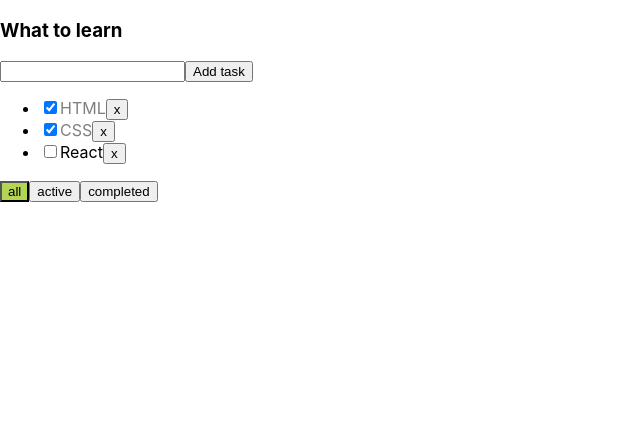
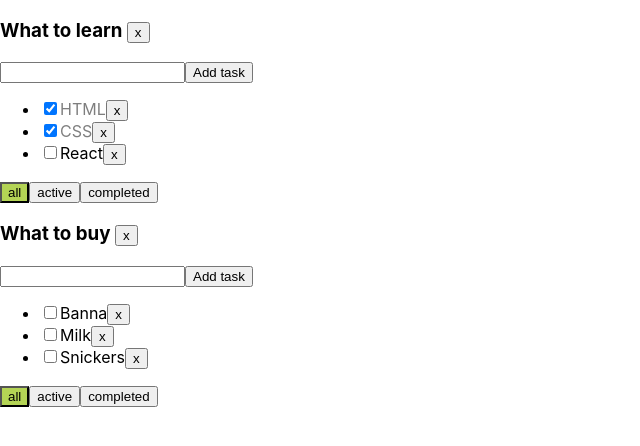
Before and after one commit to Sergejs-Rudko/port_todolist, a React (Create React App) app: page / in a window 1280 px wide. Shown: the top 446 px of the page, without its empty margins (0-640 px from the left). Built offline with nearby package versions, Linux system fonts and the light colour scheme.

Commit message:
5 multiple todolists removing todolist

```diff
--- a/src/App.tsx
+++ b/src/App.tsx
@@ -5,56 +5,100 @@ import {v1} from "uuid";
 
 function App() {
 
-    let [tasks, setTasks] = useState<Array<TaskType>>([
+    let todolistId1 = v1()
+    let todolistId2 = v1()
+
+    let [tasks, setTasks] = useState(
+        {
+            [todolistId1]: [
                 {id: v1(), title: "HTML", isDone: true},
                 {id: v1(), title: "CSS", isDone: true},
                 {id: v1(), title: "React", isDone: false},
+            ],
+            [todolistId2]: [
+                {id: v1(), title: "Banna", isDone: false},
+                {id: v1(), title: "Milk", isDone: false},
+                {id: v1(), title: "Snickers", isDone: false},
+            ],
+        }
+    )
+
+    let [todolists, setTodolists] = useState<Array<TodolistType>>([
+        {id: todolistId1, title: "What to learn", filter: "all"},
+        {id: todolistId2, title: "What to buy", filter: "all"},
     ])
 
-    let [filter, setFilter] = useState<FilterTypes>("all")
 
-
-    const removeTask = (id: string) => {
-        return setTasks(tasks.filter((task) => task.id !== id))
+    const removeTask = (id: string, todolistID: string) => {
+        let t = tasks[todolistID]
+        let filteredTasks = t.filter((task) => task.id !== id)
+        tasks[todolistID] = filteredTasks
+        setTasks({...tasks})
     }
 
-    const changeFilter = (filter: FilterTypes) => {
-        setFilter(filter)
+    const changeFilter = (filter: FilterTypes, todolistID: string) => {
+        let todolist = todolists.find((tl) => tl.id === todolistID)
+        if (todolist) {
+            todolist.filter = filter
+            setTodolists([...todolists])
+        }
     }
 
-    const addTask = (title: string) => {
+    const addTask = (title: string, todolistID: string) => {
         let newTask: TaskType = {id: v1(), title, isDone: false}
-        setTasks([newTask, ...tasks])
+        let t = tasks[todolistID]
+        let newTasks = [newTask, ...t]
+        tasks[todolistID] = newTasks
+        setTasks({...tasks})
     }
 
-    const changeTaskStatus = (id: string, isDone: boolean) => {
-        let task = tasks.find((t) => t.id === id)
+    const changeTaskStatus = (id: string, isDone: boolean, todolistID: string) => {
+        let t = tasks[todolistID]
+        let task = t.find((task) => task.id === id)
         if (task) {
             task.isDone = isDone
         }
-        let copyTasks = [...tasks]
-        setTasks(copyTasks)
+
+        setTasks({...tasks})
     }
 
-    let tasksForTodolist = tasks
-    if (filter === "active") {
-        tasksForTodolist = tasks.filter((task) => task.isDone === false)
+    const removeTodolist = (id: string) => {
+        let tls = todolists.filter((tl) => tl.id !== id)
+        delete tasks[id]
+        setTodolists(tls)
+        setTasks({...tasks})
     }
 
-    if (filter === "completed") {
-        tasksForTodolist = tasks.filter((task) => task.isDone === true)
-    }
 
     return (
         <div className="App">
-            <Todolist title={"What to learn"}
+            {
+                todolists.map((tl) => {
+                    let tasksForTodolist = tasks[tl.id]
+                    if (tl.filter === "active") {
+                        tasksForTodolist = tasks[tl.id].filter((task) => task.isDone === false)
+                    }
+
+                    if (tl.filter === "completed") {
+                        tasksForTodolist = tasks[tl.id].filter((task) => task.isDone === true)
+                    }
+
+
+                    return <Todolist
+                        key={tl.id}
+                        id={tl.id}
+                        title={tl.title}
                         tasks={tasksForTodolist}
                         removeTask={removeTask}
                         changeFilter={changeFilter}
                         addTask={addTask}
                         changeTaskStatus={changeTaskStatus}
-                      filter={filter}
+                        removeTodolist={removeTodolist}
+                        filter={tl.filter}
                     />
+                })
+            }
+
         </div>
     );
 }
@@ -65,6 +109,12 @@ export type TaskType = {
     isDone: boolean
 }
 
+export type TodolistType = {
+    id: string
+    title: string
+    filter: FilterTypes
+}
+
 export type FilterTypes = "all" | "active" | "completed"
 
 export default App;
--- a/src/Todolist.tsx
+++ b/src/Todolist.tsx
@@ -24,26 +24,28 @@ export const Todolist = (props: PropsType) => {
             setError(true)
             return
         }
-        props.addTask(newTaskTitle)
+        props.addTask(newTaskTitle, props.id)
         setNewTaskTitle("")
     }
 
     const onAllFilter = () => {
-        props.changeFilter("all")
+        props.changeFilter("all", props.id)
     }
 
     const onActiveFilter = () => {
-        props.changeFilter("active")
+        props.changeFilter("active", props.id)
     }
 
     const onCompletedFilter = () => {
-        props.changeFilter("completed")
+        props.changeFilter("completed", props.id)
     }
 
 
     return (
         <div>
-            <h3>{props.title}</h3>
+
+            <h3>{props.title}  <button onClick={() => props.removeTodolist(props.id)}>x</button></h3>
+
             <input type="text"
                    value={newTaskTitle}
                    onChange={onNewTitleChangeHandler}
@@ -58,10 +60,10 @@ export const Todolist = (props: PropsType) => {
                 {
                     props.tasks.map((task) => {
                         const onRemoveHandler = () => {
-                            props.removeTask(task.id)
+                            props.removeTask(task.id, props.id)
                         }
                         const onCheckboxChangeHandler = (e: ChangeEvent<HTMLInputElement>) => {
-                            props.changeTaskStatus(task.id, e.currentTarget.checked)
+                            props.changeTaskStatus(task.id, e.currentTarget.checked, props.id)
                         }
 
                         return <li key={task.id}><input type="checkbox" checked={task.isDone}
@@ -83,11 +85,13 @@ export const Todolist = (props: PropsType) => {
 }
 
 type PropsType = {
+    id: string
     title: string
     tasks: TaskType[]
-    removeTask: (id: string) => void
-    changeFilter: (filter: FilterTypes) => void
-    addTask: (title: string) => void
-    changeTaskStatus: (id: string, isDone: boolean) => void
+    removeTask: (id: string, todolistID: string) => void
+    changeFilter: (filter: FilterTypes, todolistID: string) => void
+    addTask: (title: string, todolistID: string) => void
+    changeTaskStatus: (id: string, isDone: boolean, todolistID: string) => void
     filter: FilterTypes
+    removeTodolist: (id: string) => void
 }
```
Lines whose indentation alone changed are shown as unchanged.
